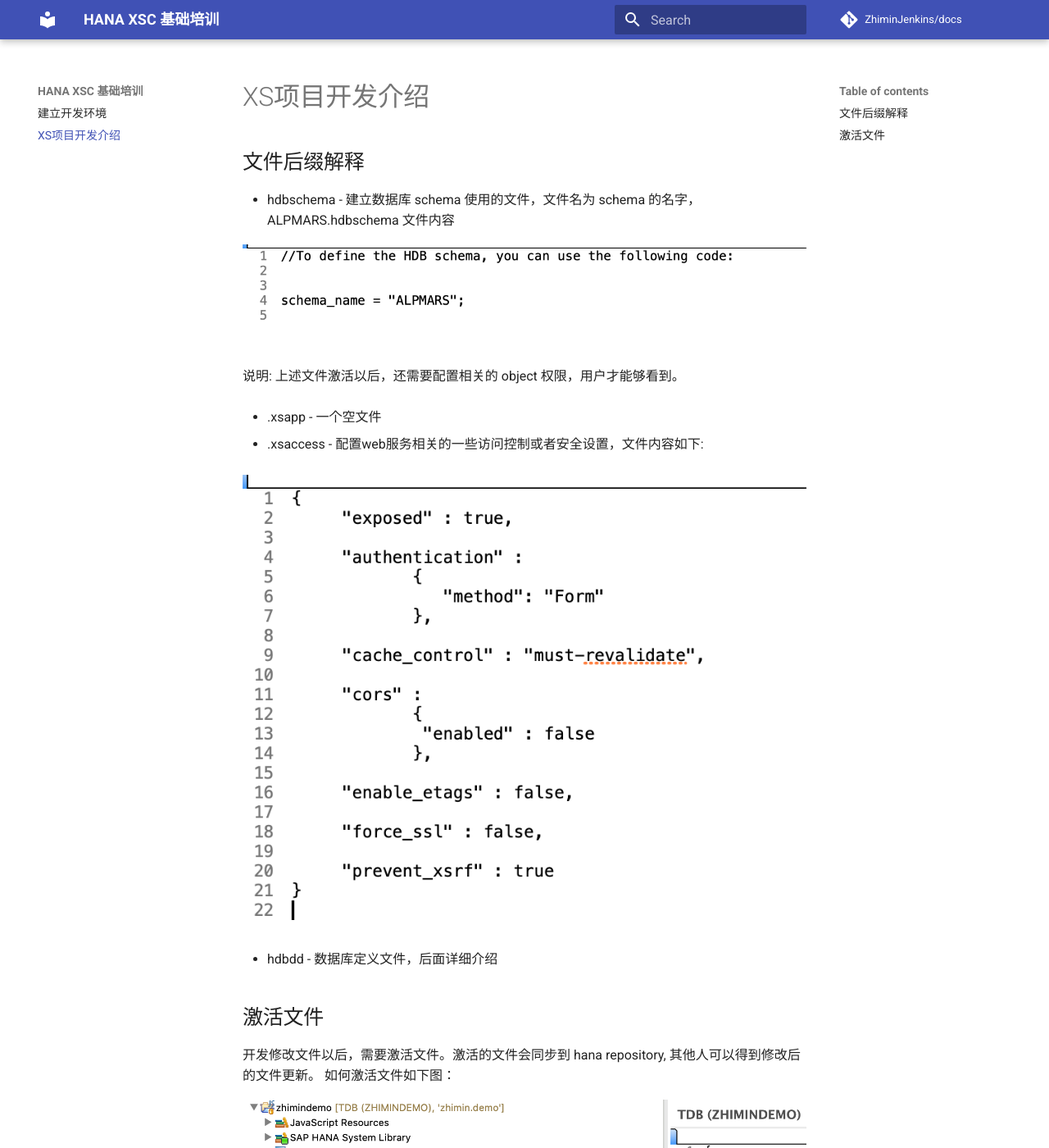
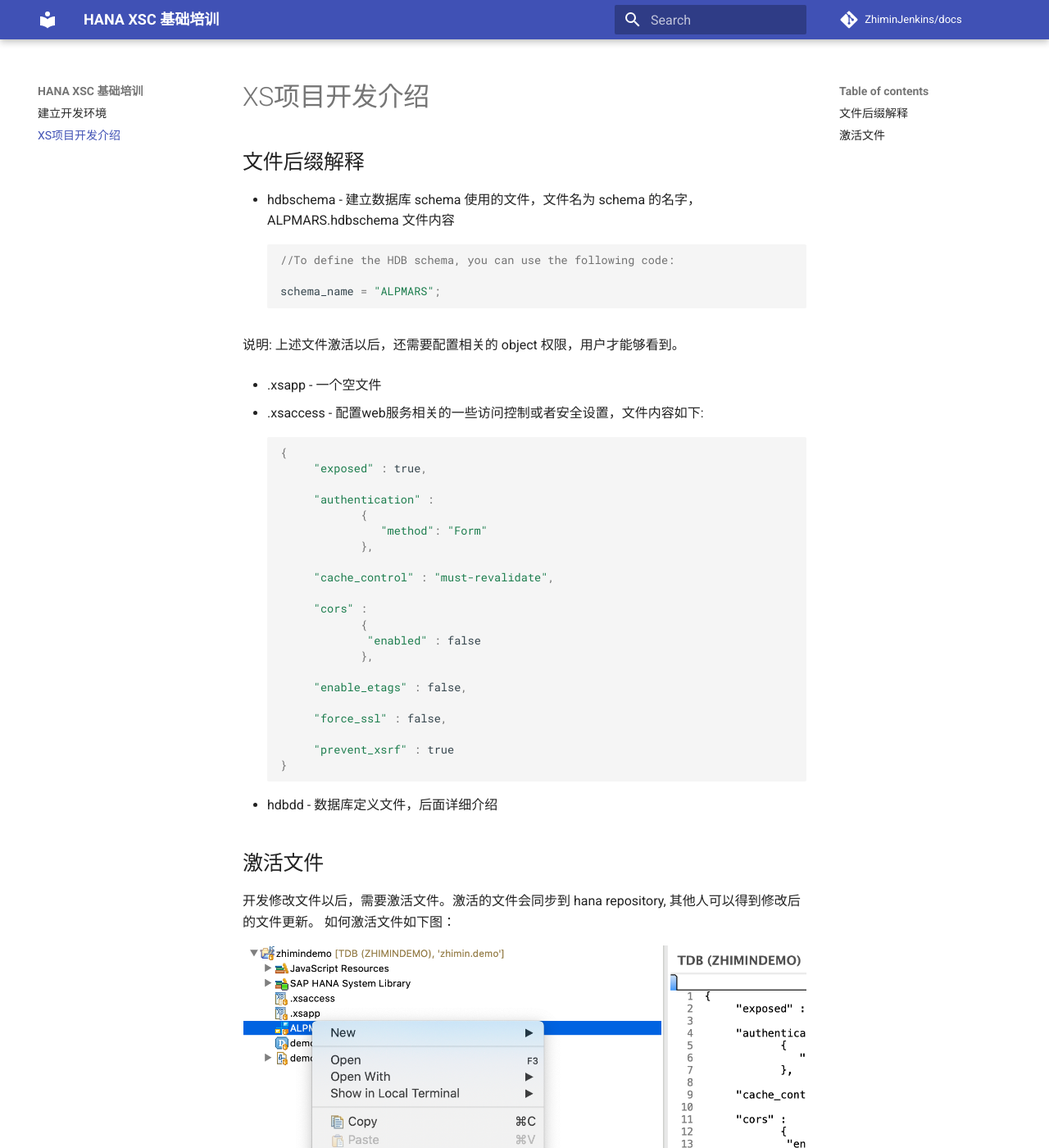
Before and after one commit to shaozhm/alpmars-training, an MkDocs documentation site: the page built from docs/db-getting-started.md, in a window 1280 px wide and 1400 px high. Shown: the whole window at 82% size. Built offline with MkDocs 1.6.1 and Material for MkDocs 9.7.7, drawn with Linux system fonts in a browser that asks for light colours; old or Windows-style settings are respelled for this version of MkDocs.

Commit message:
zhimin update

````diff
--- a/docs/db-getting-started.md
+++ b/docs/db-getting-started.md
@@ -1,16 +1,41 @@
 ## 文件后缀解释
 * hdbschema - 建立数据库 schema 使用的文件，文件名为 schema 的名字，ALPMARS.hdbschema 文件内容
+``` js
+//To define the HDB schema, you can use the following code:
 
-![ALPMARS.hdbschema](./images/alpmars-hdbschema.png)
+schema_name = "ALPMARS";
+
+```
 
 说明: 上述文件激活以后，还需要配置相关的 object 权限，用户才能够看到。
 
 * .xsapp - 一个空文件
 
 * .xsaccess - 配置web服务相关的一些访问控制或者安全设置，文件内容如下:
+``` js
+{
+     "exposed" : true,
 
-![.xsaccess](./images/xsaccess.png)
+     "authentication" :
+            {
+               "method": "Form"
+            },
 
+     "cache_control" : "must-revalidate",
+
+     "cors" :
+            {
+             "enabled" : false
+            },
+
+     "enable_etags" : false,
+
+     "force_ssl" : false,
+
+     "prevent_xsrf" : true
+}
+
+```
 * hdbdd - 数据库定义文件，后面详细介绍
 
 ## 激活文件
````
